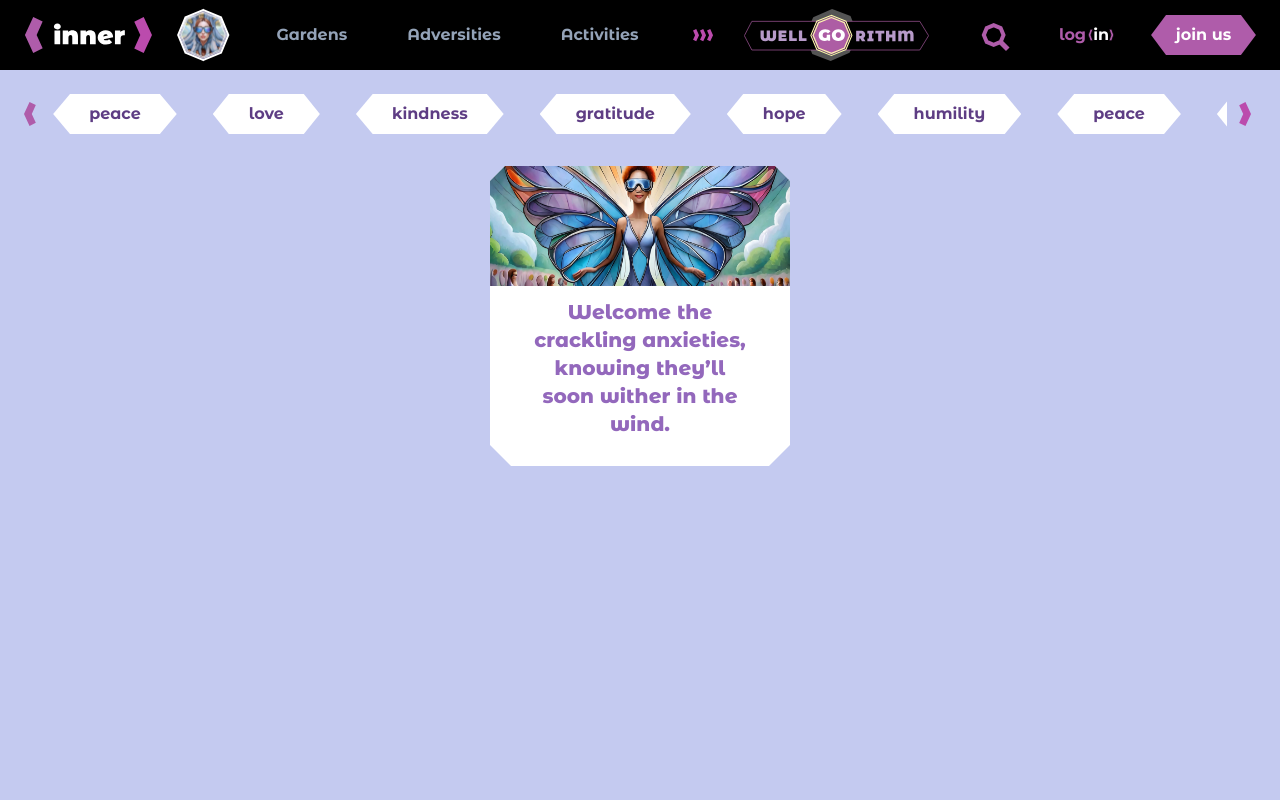
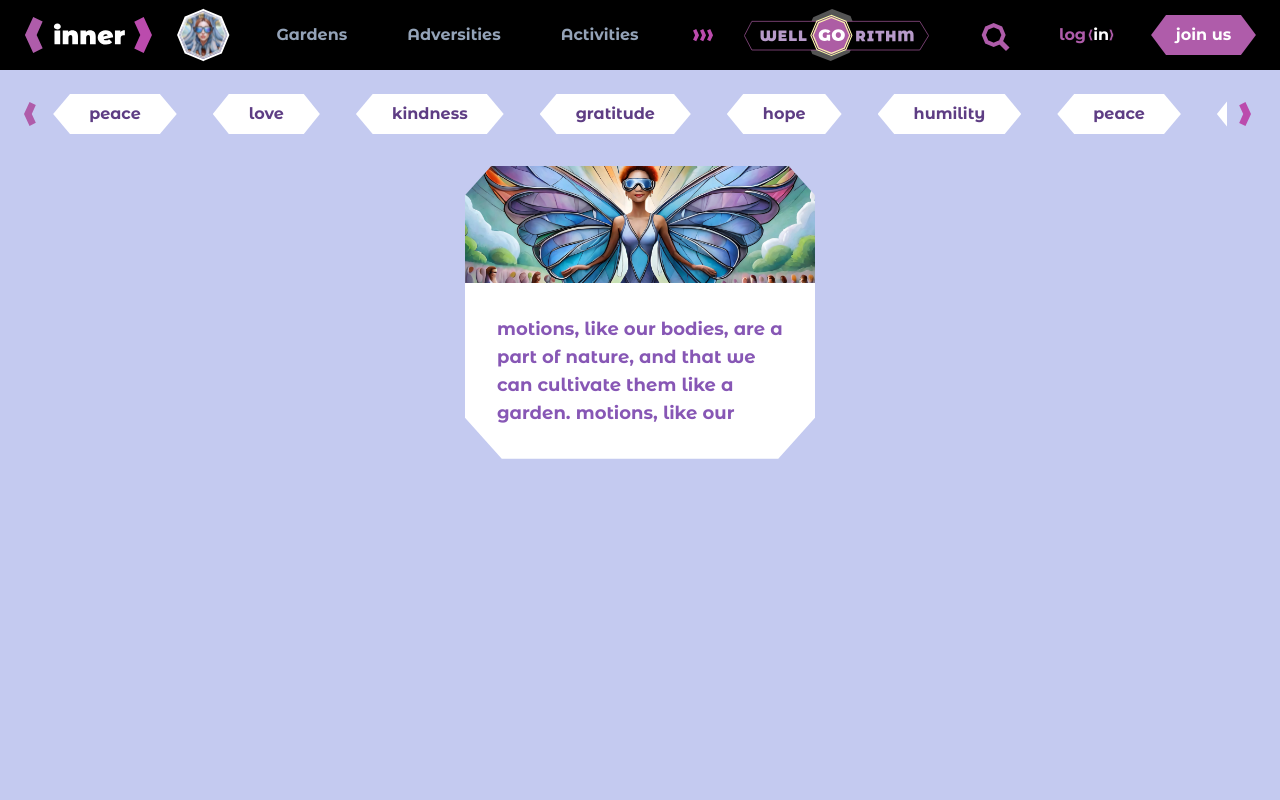
Before and after one commit to Etherwise/inner-garden-frontend, a Next.js app: page / in a window 1280 px wide. Shown: the top 800 px of the page. Built offline with nearby package versions, Linux system fonts and the light colour scheme.

Commit message:
Recreated cards

```diff
--- a/app/(pages)/page.js
+++ b/app/(pages)/page.js
@@ -6,6 +6,7 @@ import TextInBrackets from "@/app/_components/texts/text_in_brackets";
 import ScrollContainer from "@/app/_components/container/scroll";
 import WellgorithmCard from "@/app/_components/cards/wellgorithm_card";
 import SquareCard from "@/app/_components/cards/square_card";
+import RectangleCard from "../_components/cards/rectangle_card";
 
 function Home() {
   const heading = (
@@ -22,9 +23,12 @@ function Home() {
 
         </div> */}
 
-        <SquareCard className="text-center w-[300px] aspect-square">
+          <RectangleCard className={{main : ""}}>
+          </RectangleCard>
+
+        {/* <SquareCard className="text-center w-[300px] aspect-square">
             <p className="text-purple-text text-xl font-extrabold pt-[46%]">Welcome the crackling anxieties, knowing they’ll soon wither in the wind.</p>
-          </SquareCard>
+          </SquareCard> */}
         {/* <Banner className="h-[400px] w-full" angle={60} shape="hexagon">
           {heading}
         </Banner> */}
--- a/app/_components/cards/rectangle_card.jsx
+++ b/app/_components/cards/rectangle_card.jsx
@@ -15,10 +15,10 @@ const RectangleCard = ({cardImage , children,upperAngle=5,lowerAngle=7,className
   }, [rectClip , upperAngle , lowerAngle])
 
   return (
-    <div className={`relative w-[350px] h-fit ${className.main}`}>
-      <section className={`image-text w-full h-full`} ref={imageTextRef}>
-        <Image src={cardImage ? cardImage : womanImage} alt='womanImage' className={`h-[45%] w-[100%] ${className.image}`}/>
-        <p className={`bg-white w-full min-h-[180px] px-8 py-8 font-bold text-lg text-left ${className.text}`}>motions, like our bodies, are a part of nature, and that we can cultivate them like a garden. motions, like our</p>
+    <div className={`relative`}>
+      <section className={`image-text w-[350px] ${className.main}`} ref={imageTextRef}>
+        <Image src={cardImage ? cardImage : womanImage} alt='womanImage' className={`h-[45%] w-[100%] object-cover ${className.image}`}/>
+        <p className={`bg-white w-full min-h-[55%] px-8 py-8 font-bold text-lg text-left text-purple-inner-octagon ${className.text}`}>motions, like our bodies, are a part of nature, and that we can cultivate them like a garden. motions, like our</p>
       </section>
           {children}
     </div>
--- a/app/_components/cards/square_card.jsx
+++ b/app/_components/cards/square_card.jsx
@@ -1,27 +1,26 @@
 'use client'
 import Image from 'next/image'
 import React, { useEffect, useRef } from 'react'
-import womanImage from '@/public/assets/banner/banner.png'
+import womanImage from '@/public/assets/cards/butterfly.png'
 import useClipBuilder from '@/app/_hooks/clip_path_calculations';
 
-const SquareCard = ({cardImage , children , upperAngle=5,lowerAngle=7, className = ""}) => {
+const SquareCard = ({cardImage , children , upperAngle=5,lowerAngle=7, className = {main : "" , image : "" , text : ""}}) => {
 
-  const elementRef = useRef(null);
+  const imageTextRef = useRef(null);
   const {squareClip} = useClipBuilder()
 
   useEffect(() => {
-    // shapeRef, upperAnglePercent = 20 , lowerAnglePercent = 12, pseudo = false
-    squareClip(elementRef , upperAngle , lowerAngle, true);
-  }, [])
+  // shapeRef, upperAnglePercent = 20 , lowerAnglePercent = 12, pseudo = false
+  squareClip(imageTextRef , upperAngle , lowerAngle )
+  }, [squareClip,upperAngle,lowerAngle])
 
   return (
-    <div ref={elementRef} className={`
-    relative grid place-items-center px-9
-    before:content-[""] before:absolute before:w-full before:h-full before:-z-10 before:bg-white
-    before:bg-[url(/assets/banner/banner.png)] before:bg-no-repeat before:bg-[length:100%_40%] before:bg-top
-    pseduo-clip-path
-    ${className}`}>
-      {children}
+    <div className={`relative`}>
+      <section className={`image-text w-[350px] h-[350px] ${className.main}`} ref={imageTextRef}>
+      <Image src={cardImage ? cardImage : womanImage} alt='womanImage' className={`h-[40%] w-[100%] object-cover ${className.image}`}/>
+        <p className={`bg-white w-full min-h-[60%] px-8 py-6 font-bold text-lg text-left text-purple-inner-octagon ${className.text}`}>motions, like our bodies, are a part of nature, and that we can cultivate them like a garden. motions, like our</p>
+      </section>
+          {children}
     </div>
 
   )
```
Also changed, not shown: public/assets/cards/butterfly.png (added).
